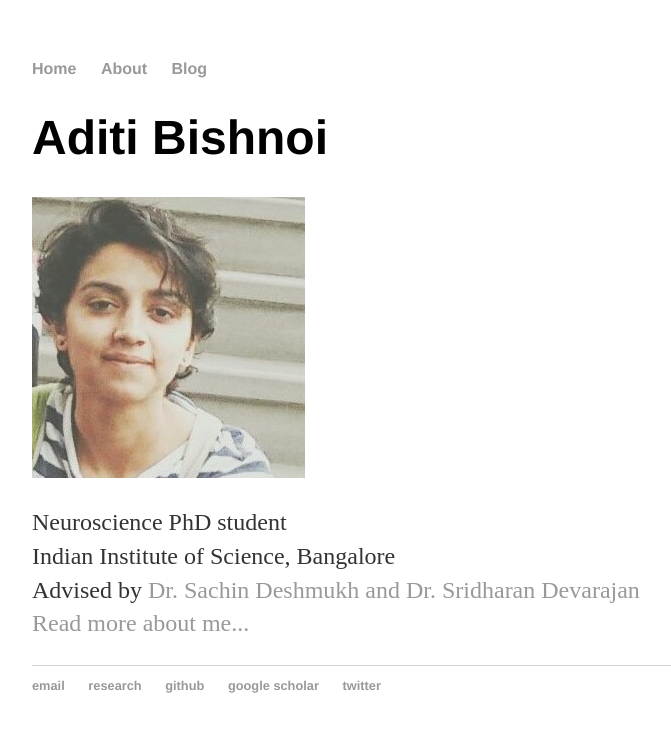
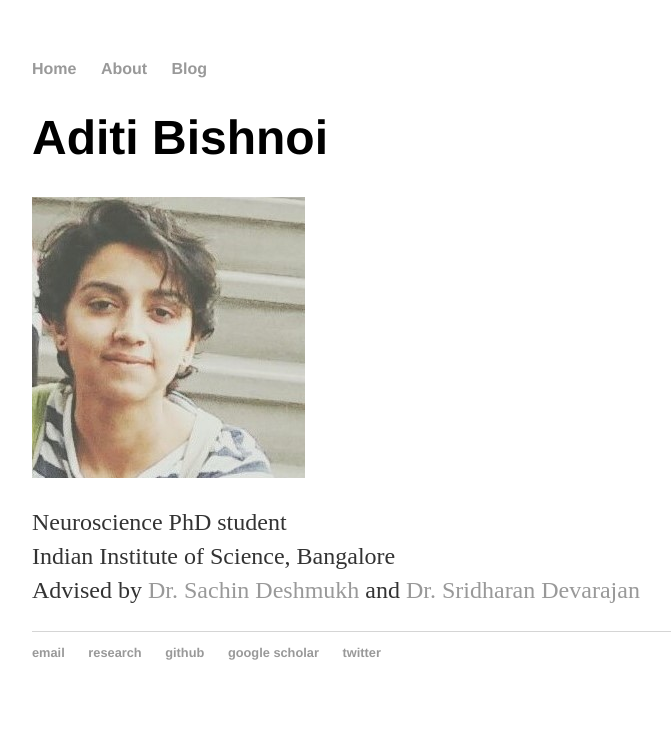
Before and after one commit to AdiBish/adibish.github.io, a Jekyll site: the page built from index.html, in a window 1280 px wide. Shown: the top 732 px of the page, without its empty margins (160-831 px from the left). Built offline with Jekyll 4.4.1, drawn with Linux system fonts in a browser that asks for light colours.

Commit message:
Update index.html

```diff
--- a/index.html
+++ b/index.html
@@ -11,7 +11,8 @@
 	<div class="right">
 	<p> Neuroscience PhD student <br/>
 		Indian Institute of Science, Bangalore <br/>
-		Advised by <a href="http://www.cns.iisc.ac.in/home/people/sachin-deshmukh/" target="_blank"> Dr. Sachin Deshmukh and Dr. Sridharan Devarajan <br/>
-		<a href="/about">Read more about me...</a></p>
+		Advised by <a href="http://www.cns.iisc.ac.in/home/people/sachin-deshmukh/" target="_blank"> Dr. Sachin Deshmukh </a> and
+		<a href="http://www.cns.iisc.ac.in/home/people/sridharan-devarajan/" target="_blank"> Dr. Sridharan Devarajan </a> <br/>
+		</p>
 	</div>
 </div><!-- /.blurb -->
```
